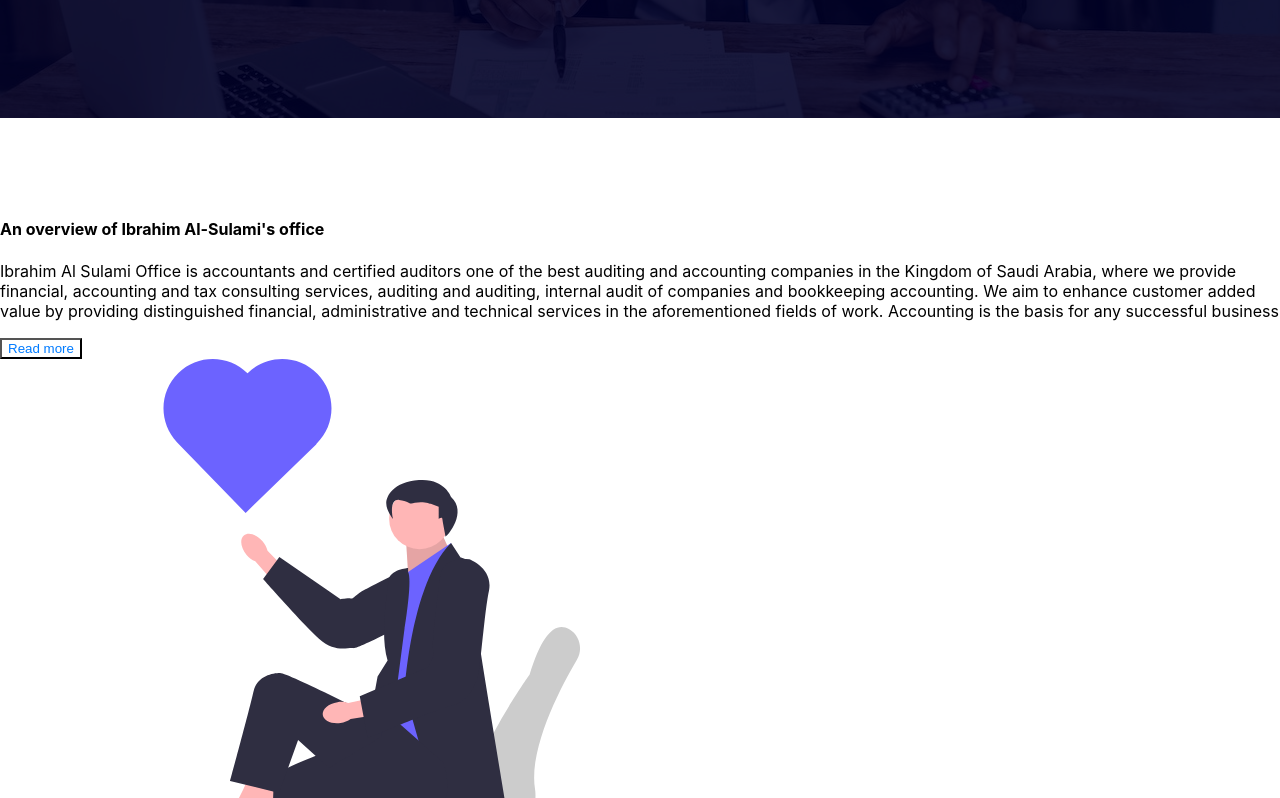
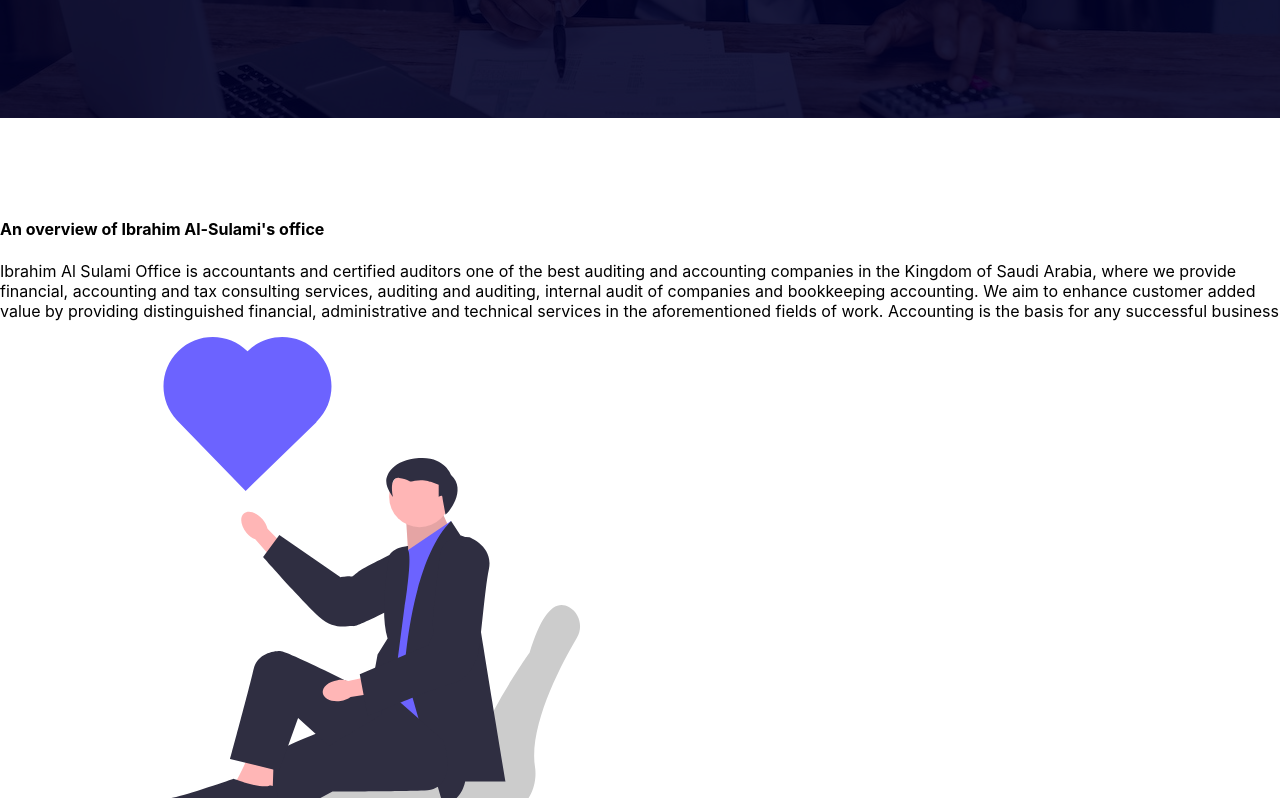
Before and after one commit to EngSharaqi/Alsulmi, a Next.js app: page / in a window 1280 px wide. Shown: the part 682-1480 px from the top of the page. Built offline with nearby package versions, Linux system fonts and the light colour scheme; some icons are missing.

Commit message:
cancel button

```diff
--- a/pages/index.js
+++ b/pages/index.js
@@ -83,9 +83,9 @@ export default function Home() {
             <div className={`col-xs-12 col-sm-12 col-md-8 col-lg-8`}>
               <h4>An overview of Ibrahim Al-Sulami's office</h4>
               <p>Ibrahim Al Sulami Office is accountants and certified auditors one of the best auditing and accounting companies in the Kingdom of Saudi Arabia, where we provide financial, accounting and tax consulting services, auditing and auditing, internal audit of companies and bookkeeping accounting. We aim to enhance customer added value by providing distinguished financial, administrative and technical services in the aforementioned fields of work. Accounting is the basis for any successful business</p>
-              <button className={`btn btn-primary ${main.btn_srvs}`}>
+              {/* <button className={`btn btn-primary ${main.btn_srvs}`}>
                 <a href='/'>Read more</a>
-              </button>
+              </button> */}
             </div>
             <div className={`col-xs-12 col-sm-12 col-md-4 col-lg-4`}>
               <img src={overview.src} style={{ "max-width": "100%", "margin-bottom": "20px" }} />
--- a/styles/Home.module.css
+++ b/styles/Home.module.css
@@ -35,6 +35,7 @@
 .btn_srvs:hover { background-color: #007bff }
 
 /* overview */
+.overview { padding-bottom: 5rem }
 .overview .btn_srvs a {
   color: #007bff;
   text-decoration: none
```
